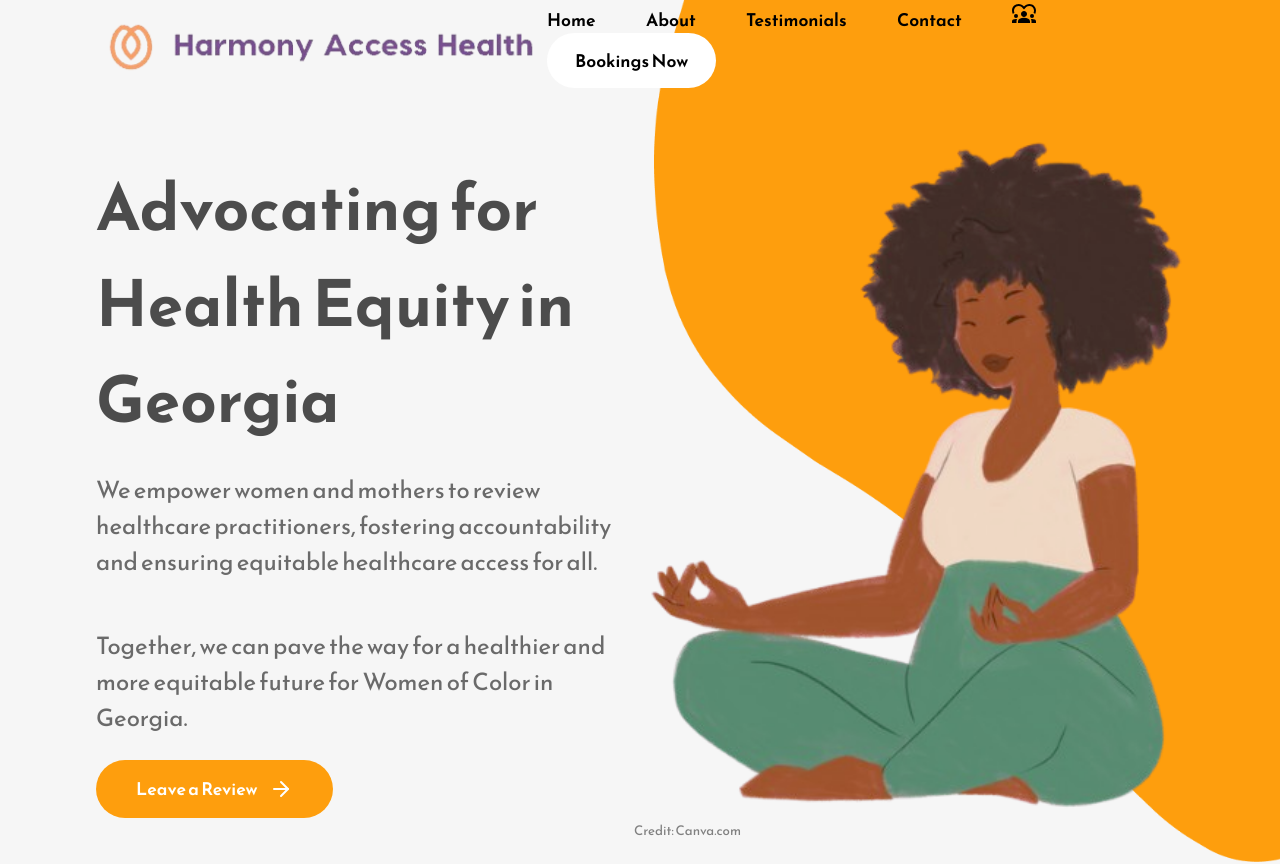
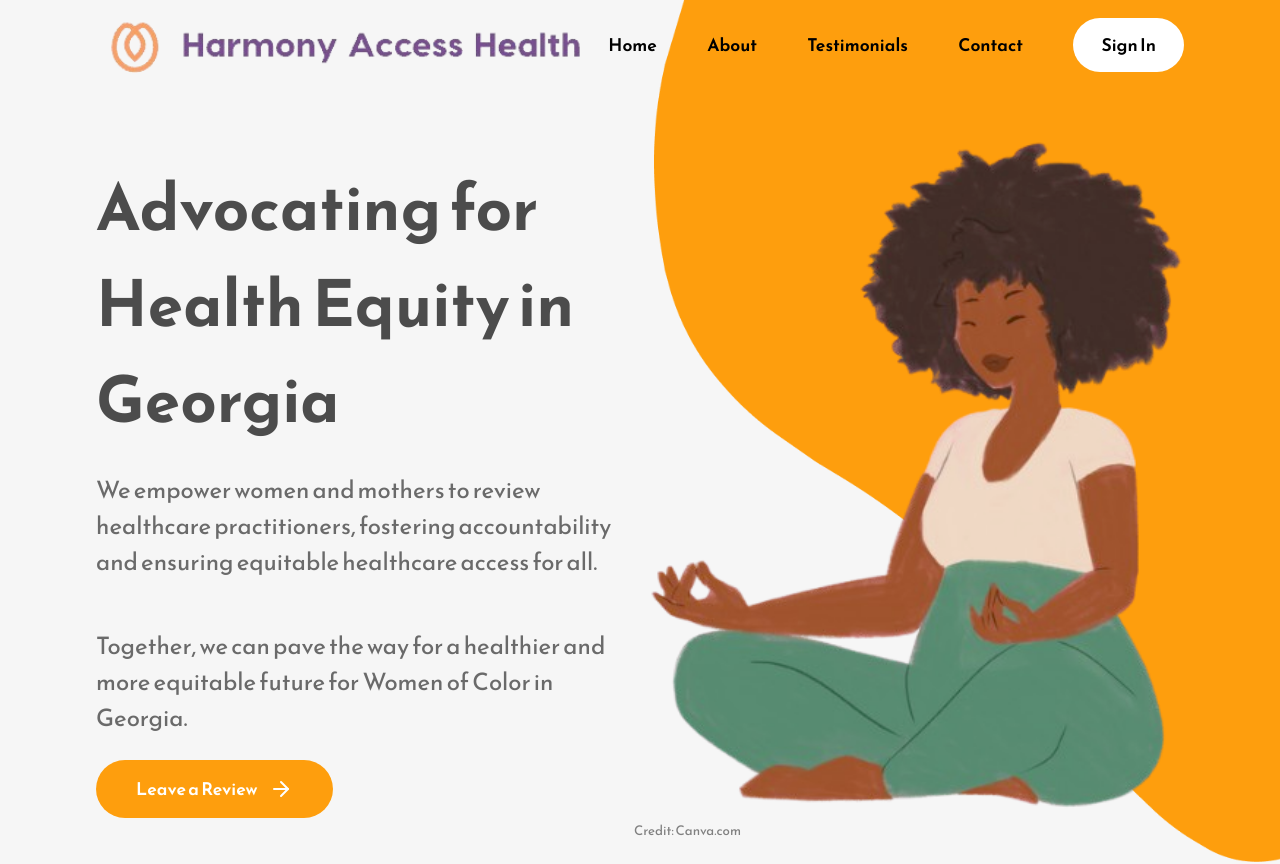
Before and after one commit to carmen-raterman/Landing-Page-Portfolio, a React (Create React App) app: page / in a window 1280 px wide. Shown: the top 864 px of the page. Built offline with nearby package versions, Linux system fonts and the light colour scheme.

Commit message:
reverted code without router

```diff
--- a/src/Components/Navbar.jsx
+++ b/src/Components/Navbar.jsx
@@ -13,8 +13,6 @@ import HomeIcon from "@mui/icons-material/Home";
 import InfoIcon from "@mui/icons-material/Info";
 import CommentRoundedIcon from "@mui/icons-material/CommentRounded";
 import PhoneRoundedIcon from "@mui/icons-material/PhoneRounded";
-import ShoppingCartRoundedIcon from "@mui/icons-material/ShoppingCartRounded";
-import Diversity1Icon from '@mui/icons-material/Diversity1';
 
 const Navbar = () => {
 
@@ -36,10 +34,6 @@ const Navbar = () => {
       text: "Contact",
       icon: <PhoneRoundedIcon />,
     },
-    {
-      text: "Favorites",
-      icon: <Diversity1Icon />,
-    },
 
   ];
 
@@ -54,11 +48,8 @@ const Navbar = () => {
         <a href=""> About </a>
         <a href=""> Testimonials </a>
         <a href=""> Contact </a>
-        <a href="">
-          <Diversity1Icon />
-        </a>
         <button className="primary-button">
-          Bookings Now
+          Sign In
         </button>
       </div>
 
--- a/src/Components/Testimonials.jsx
+++ b/src/Components/Testimonials.jsx
@@ -10,8 +10,7 @@ const Testimonials = () => {
         <p className="primary-subheading"> Testimonials </p>
         <h1 className="primary-heading">What They Are Saying</h1>
         <p className="primary-text">
-          Lorem ipsum dolor sit amet consectetur. Non tincidunt magna non et
-          elit. Dolor turpis molestie dui magnis facilisis at fringilla quam.
+          See what Harmony Access Health allies are saying about providers near you.
         </p>
       </div>
 
```
